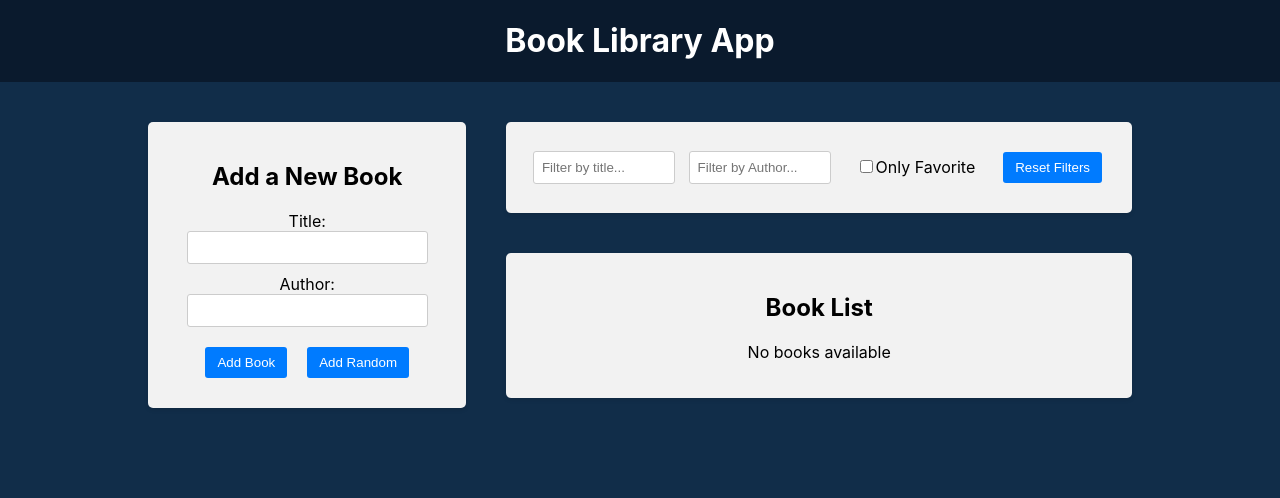
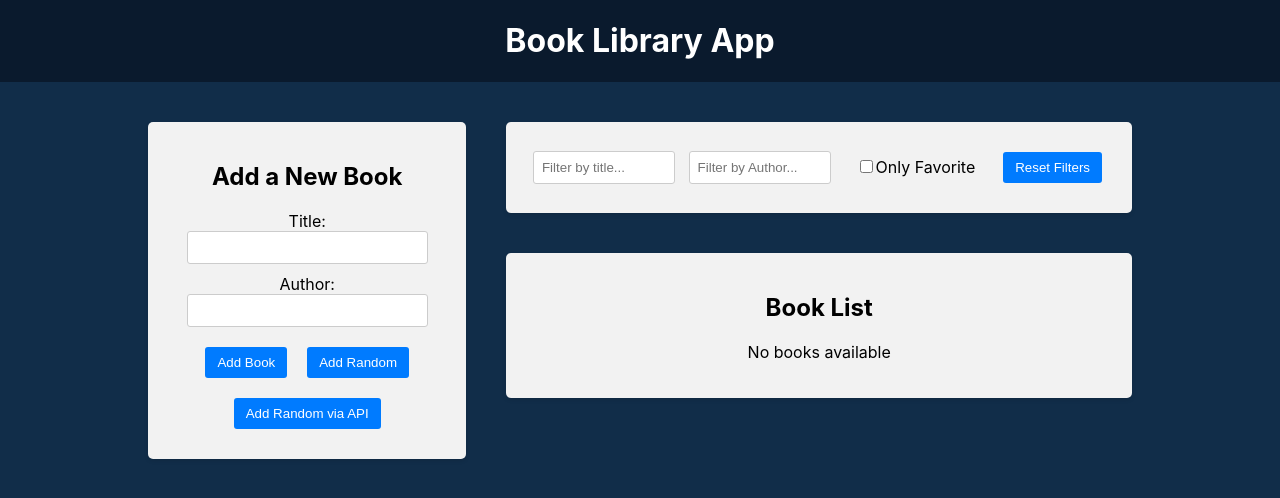
Before and after one commit to kitOl/react-projects, a React (Create React App) app in the folder 30-react-redux/frontend/: page / in a window 1280 px wide. Shown: the top 498 px of the page. Built offline with nearby package versions, Linux system fonts and the light colour scheme.

Commit message:
Add random book via API

```diff
--- a/30-react-redux/frontend/package.json
+++ b/30-react-redux/frontend/package.json
@@ -7,6 +7,7 @@
     "@testing-library/jest-dom": "^5.17.0",
     "@testing-library/react": "^13.4.0",
     "@testing-library/user-event": "^13.5.0",
+    "axios": "^1.7.3",
     "react": "^18.3.1",
     "react-dom": "^18.3.1",
     "react-icons": "^5.2.1",
--- a/30-react-redux/frontend/src/components/BookForm/BookForm.js
+++ b/30-react-redux/frontend/src/components/BookForm/BookForm.js
@@ -1,5 +1,6 @@
 import { useState } from "react";
 import { useDispatch } from "react-redux";
+import axios from "axios";
 import { addBook } from "../../redux/slices/booksSlice";
 import booksData from "../../data/books.json";
 import "./BookForm.css";
@@ -25,6 +26,17 @@
 
       setTitle("");
       setAuthor("");
+    }
+  };
+
+  const handleAddRandomBookViaAPI = async () => {
+    try {
+      const res = await axios.get("http://localhost:4000/random-book");
+      if (res?.data?.title && res?.data?.author) {
+        dispatch(addBook(createBookWithID(res.data)));
+      }
+    } catch (error) {
+      console.log("Error fetching random book", error);
     }
   };
 
@@ -55,6 +67,9 @@
         <button type="button" onClick={handleAddRandomBook}>
           Add Random
         </button>
+        <button type="button" onClick={handleAddRandomBookViaAPI}>
+          Add Random via API
+        </button>
       </form>
     </div>
   );
```
Also changed, not shown: 2 other files (tests, documents, lock files or other folders).
